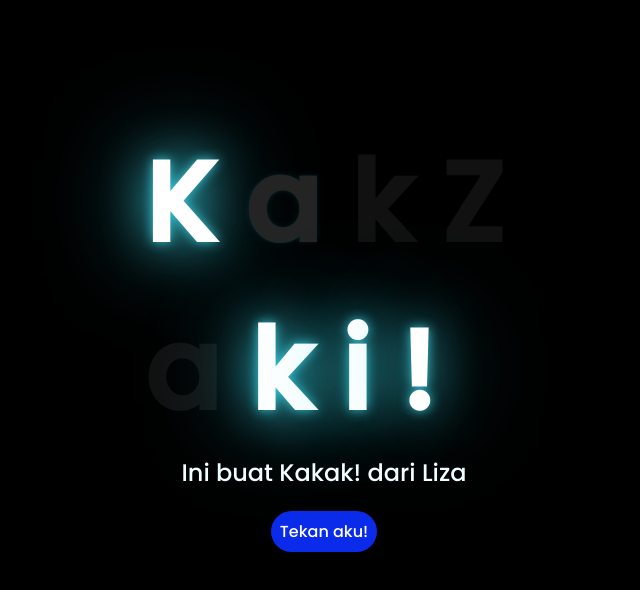
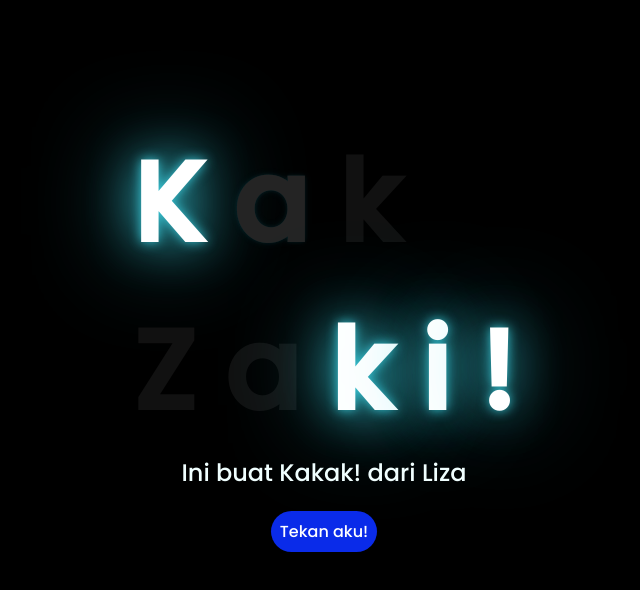
Before and after one commit to liza183-tiktok/BUATKAKAK, a plain HTML site: page index.html in a window 1280 px wide. Shown: the whole page, without its empty margins (324-964 px from the left). Drawn offline with Linux system fonts and the light colour scheme.

Commit message:
Update index.html

```diff
--- a/index.html
+++ b/index.html
@@ -14,8 +14,8 @@
     <div class="greetings">
         <span>K</span>
         <span>a</span>
-        <span>k</span>
-        <span>Z</span><br>
+        <span>k</span><br>
+        <span>Z</span>
         <span>a</span>
         <span>k</span>
         <span>i</span>
```
